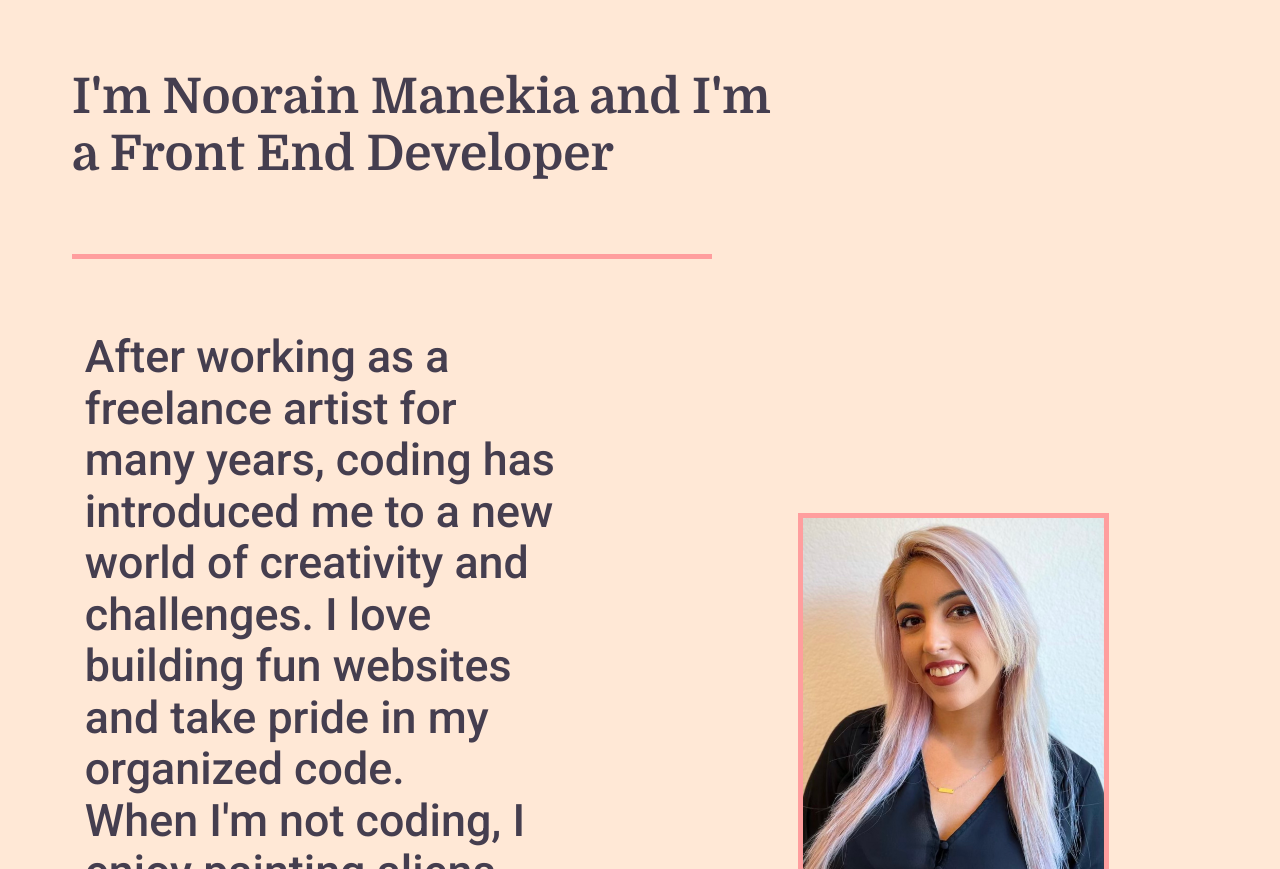
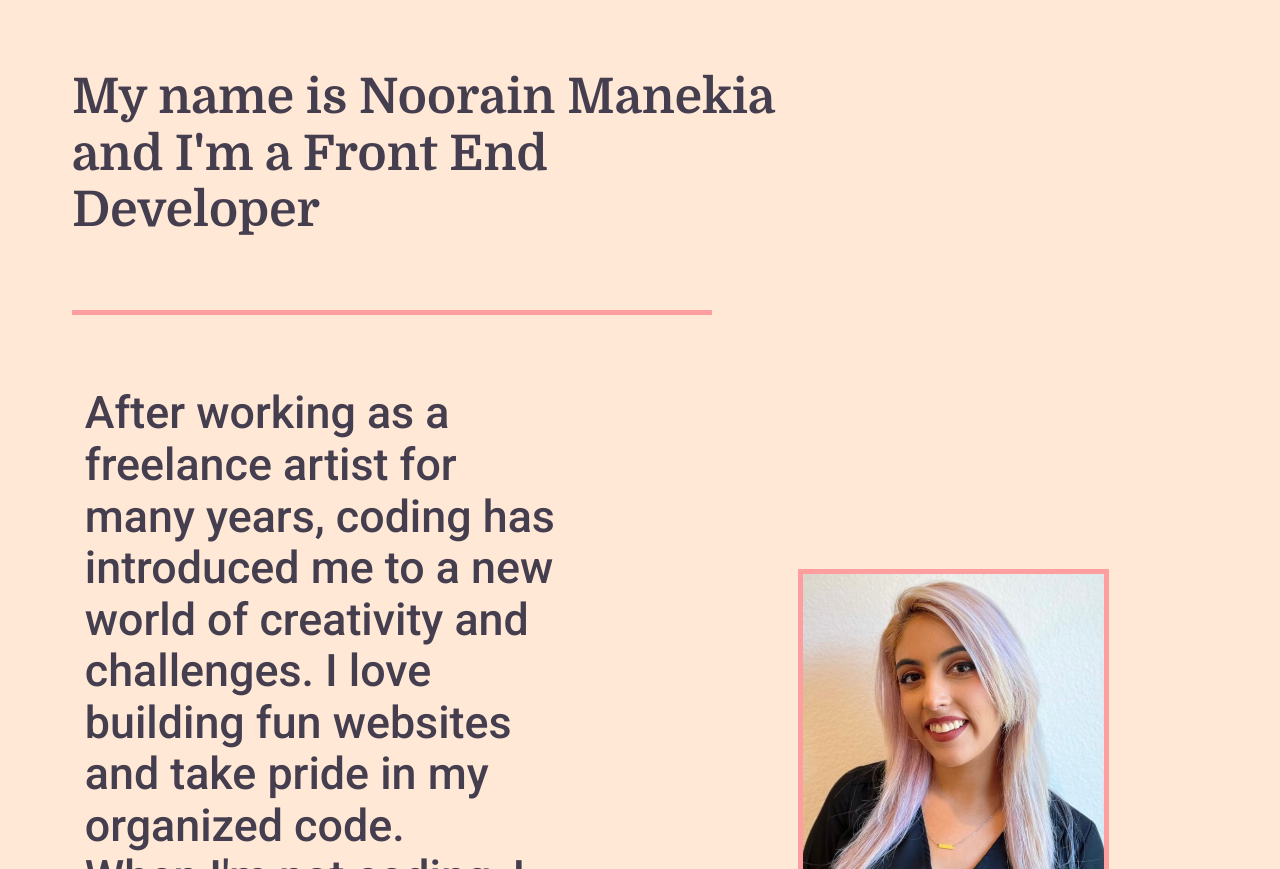
Before and after one commit to noorainfatema/Portfolio-Website, a website built with Parcel: page index.html in a window 1280 px wide. Shown: the part 6235-7104 px from the top of the page. Built offline with nearby package versions, Linux system fonts and the light colour scheme.

Commit message:
Changed about sections h3

```diff
--- a/index.html
+++ b/index.html
@@ -115,7 +115,7 @@
           </section>
           <section id="about">
             <h2>A Little Bit About Me</h2>
-            <h3>I'm Noorain Manekia and I'm a Front End Developer</h3>
+            <h3>My name is Noorain Manekia and I'm a Front End Developer</h3>
             <div class="break-line"></div>
             <div class="container">
               <div class="about-div bio">
```
